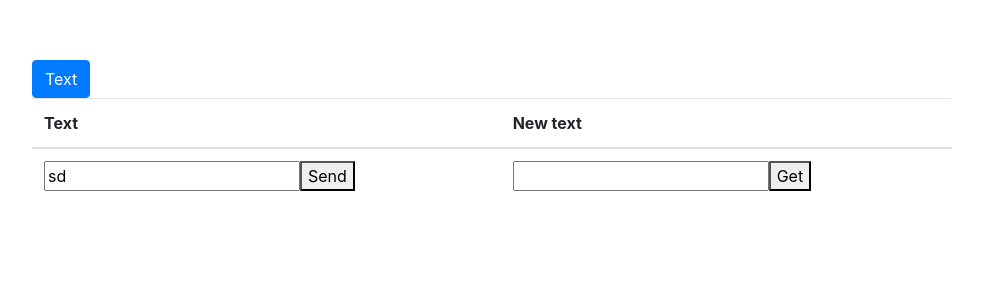
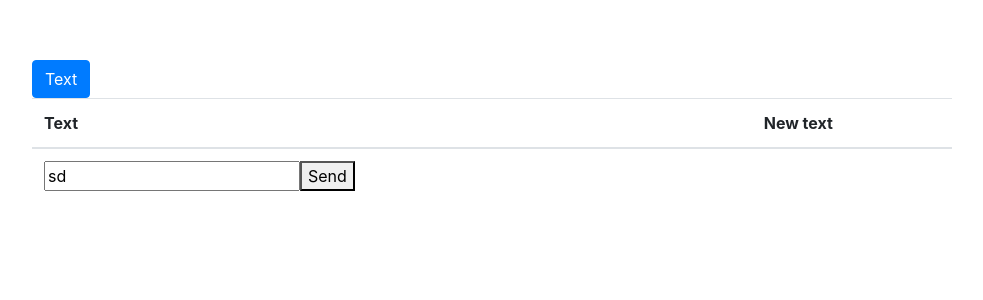
Before and after one commit to grevtsovkirill/textfxapp, a Vue app in the folder client/: page / in a window 1280 px wide. Shown: the top 300 px of the page, without its empty margins (53-1036 px from the left). Built offline with nearby package versions, Linux system fonts and the light colour scheme; the HTML template or start-up script is replaced by a standard one.

Commit message:
combine send and get into one button, modify output window - as plan text wo option to write

```diff
--- a/client/src/components/TextFx.vue
+++ b/client/src/components/TextFx.vue
@@ -14,10 +14,9 @@
           <tbody>
 
             <td> <input v-model="in_message">
-            <button v-on:click="sendMSG()">Send</button>
+            <button v-on:click="sendMSG();getBack();">Send</button>
             </td>
-            <td> <input v-model="out_message">
-            <button v-on:click="getBack()">Get</button></td>
+            <td> {{out_message}} </td>
           </tbody>
     </table>
     </div>
```
